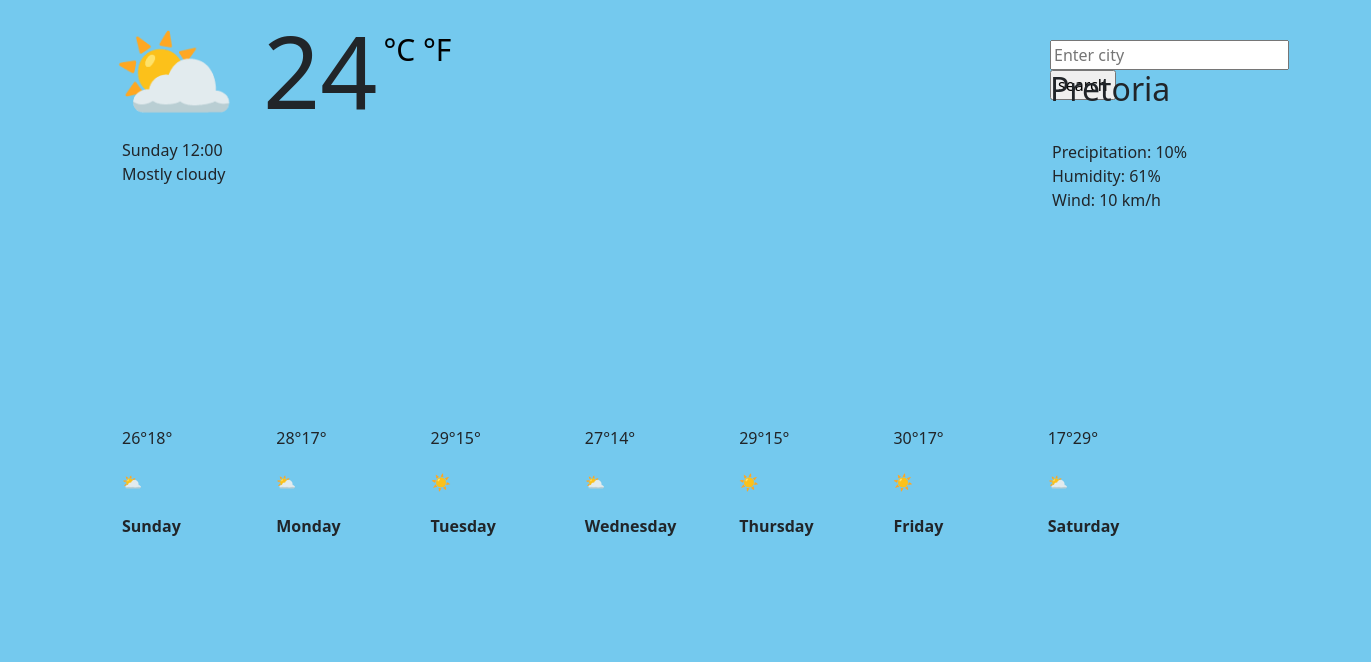
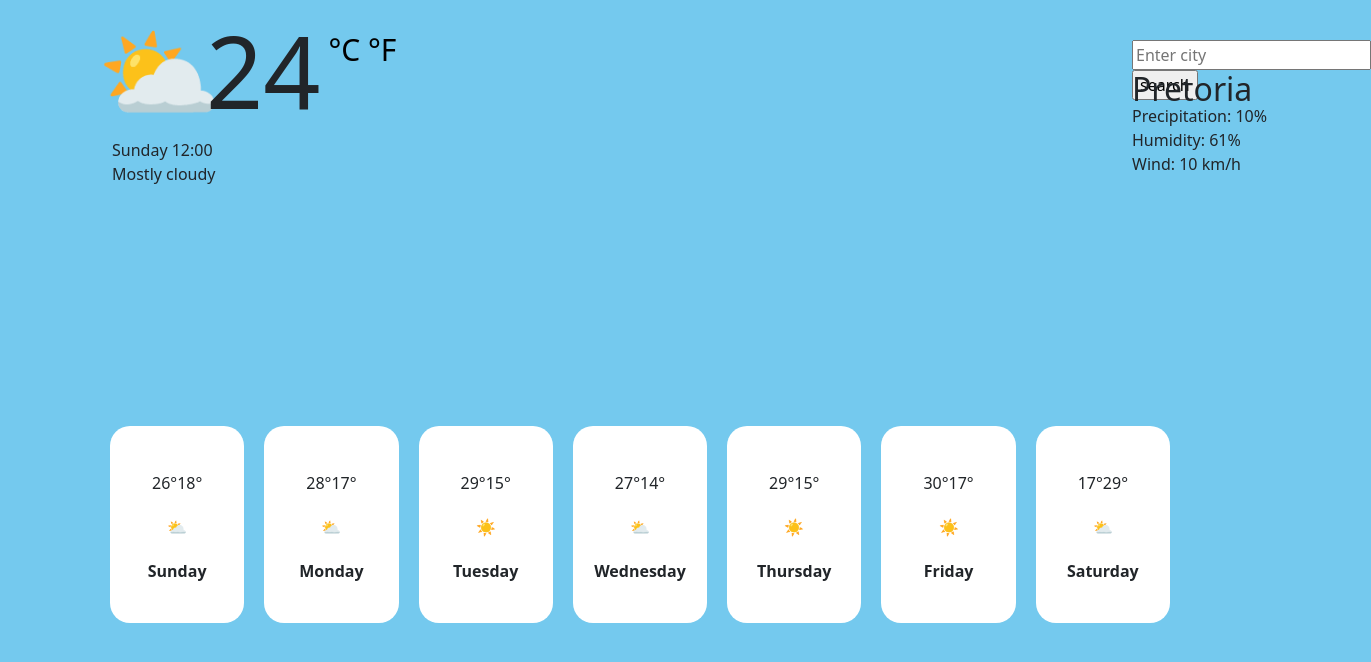
Before and after one commit to Keneilwe773/weather-app, a plain HTML site: page index.html in a window 1280 px wide. Shown: the whole page, 1371 px wide, since content can reach past the window. Drawn offline with nearby package versions, Linux system fonts and the light colour scheme.

Commit message:
Update on CSS

```diff
--- a/style.css
+++ b/style.css
@@ -3,7 +3,7 @@ body{
 }
 
 h1 {
-    padding-left: 30px;
+    padding-left: 15px;
     padding-top: 10px;
     margin: 0;
     padding-bottom: 0px;
@@ -15,6 +15,8 @@ h1 {
 
 #temperature {
     font-size: 100px;
+    position: relative;
+    left: -42px;
 }
 
 #celsius-link {
@@ -22,7 +24,7 @@ h1 {
     font-size: 30px;
     position: relative;
     top: -48px;
-    left: -20px;
+    left: -60px;
     color: black;
 }
 
@@ -35,7 +37,7 @@ h1 {
     font-size: 30px;
     position: relative;
     top: -48px;
-    left: -20px;
+    left: -60px;
     color: black;
 }
 
@@ -44,7 +46,7 @@ h1 {
 }
 
 .timeprecipitation {
-    padding-left: 40px;
+    padding-left: 30px;
     margin: 0;
     list-style: none;
     padding-top: 0px;
@@ -53,26 +55,20 @@ h1 {
 #city-search {
     position: absolute;
     top: 0;
-    left: 1050px;
+    left: 1132px;
     padding-top: 40px;
 }
 
 #city {
     position: absolute;
     top: 70px;
-    left: 1050px;
-}
-
-h3 {
-    position: absolute;
-    top: 104px;
-    left: 1050px;
+    left: 1132px;
 }
 
 .weather-properties {
     position: absolute;
-    top: 140px;
-    left: 1020px;
+    top: 104px;
+    left: 1100px;
     list-style: none;
 }
 
@@ -88,6 +84,18 @@ h3 {
     padding-bottom: 20px;
 }
 
+.prop {
+    background-color: white;
+    border-radius: 20px;
+    text-align: center;
+    padding-top: 45px;
+}
+
+.prop:hover {
+    cursor: pointer;
+    background-color: rgb(205, 237, 253);
+}
+
 .day {
     font-weight: bold;
 }
```
